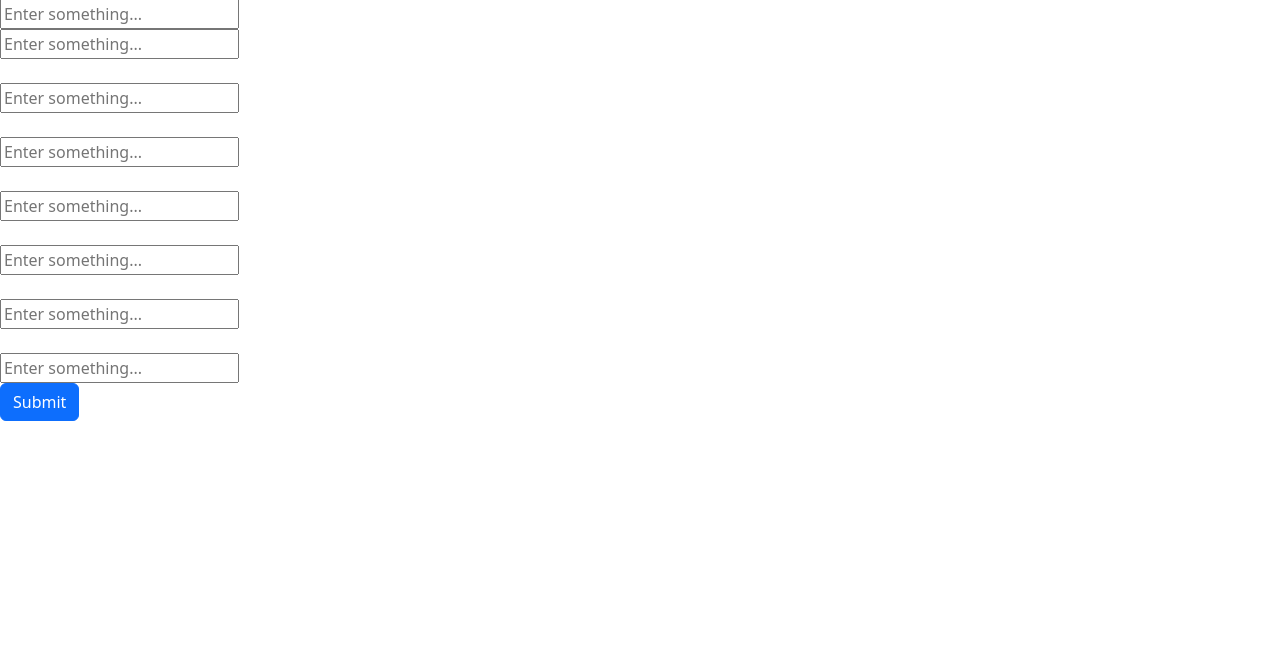
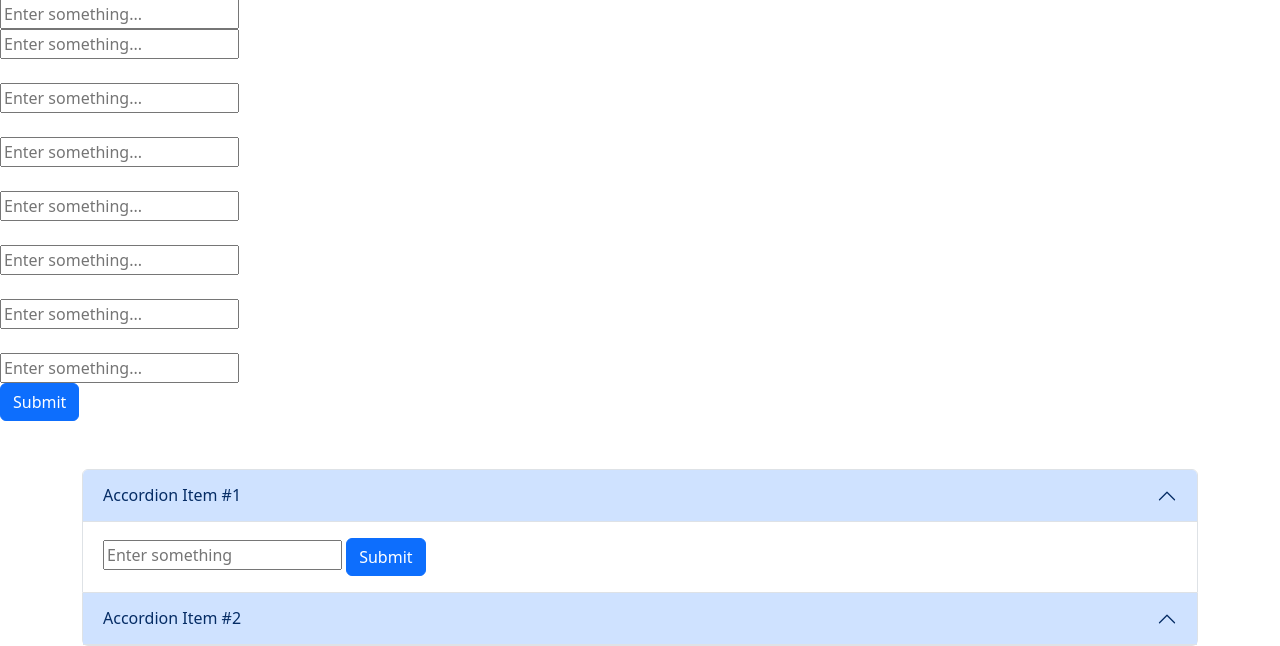
Before and after one commit to SandeshPAUDELs/firstDjangoProject, a Django app: page / in a window 1280 px wide. Shown: the part 417-1063 px from the top of the page. Before the commit the page ends 838 px from the top, so only its background shows below. Run offline with Django 4.2, Linux system fonts and the light colour scheme; some libraries are stand-ins or nearby versions.

Commit message:
accordion form submission

```diff
--- a/static/script.js
+++ b/static/script.js
@@ -1,9 +1,27 @@
-// Function to submit the form and refresh the page
-        function submitForm(event) {
-            event.preventDefault();
-            // Here, you can add any additional form processing logic if needed.
-            // For now, let's just refresh the page:
-            location.reload();
+const myForms = document.querySelectorAll('.myForm');
+        myForms.forEach(form => {
+            form.addEventListener('submit', (event) => {
+                event.preventDefault();
+
+                const accordion = document.getElementById('myAccordion');
+                const accordionState = [];
+                const accordionItems = accordion.querySelectorAll('.accordion-item');
+                accordionItems.forEach((item, index) => {
+                    const isExpanded = item.querySelector('.accordion-collapse').classList.contains('show');
+                    accordionState[index] = isExpanded;
+                });
+                localStorage.setItem('accordionState', JSON.stringify(accordionState));
+
+                location.reload();
+            });
+        });
+
+        const savedAccordionState = JSON.parse(localStorage.getItem('accordionState'));
+        if (savedAccordionState) {
+            const accordionItems = document.querySelectorAll('.accordion-item');
+            accordionItems.forEach((item, index) => {
+                if (savedAccordionState[index]) {
+                    item.querySelector('.accordion-collapse').classList.add('show');
+                }
+            });
         }
-
-        //
--- a/templates/index.html
+++ b/templates/index.html
@@ -81,9 +81,45 @@
                             <button type="submit" class="btn btn-primary">Submit</button>
                         </form>
 
+                        <div class="container mt-5">
+                            <div class="accordion" id="myAccordion">
+                                <!-- Accordion Item 1 -->
+                                <div class="accordion-item">
+                                    <h2 class="accordion-header" id="section1">
+                                        <button class="accordion-button" type="button" data-bs-toggle="collapse" data-bs-target="#collapse1">
+                                            Accordion Item #1
+                                        </button>
+                                    </h2>
+                                    <div id="collapse1" class="accordion-collapse collapse show">
+                                        <div class="accordion-body">
+                                            <form class="myForm">
+                                                <input type="text" name="exampleField1" placeholder="Enter something">
+                                                <button type="submit" class="btn btn-primary">Submit</button>
+                                            </form>
+                                        </div>
+                                    </div>
+                                </div>
 
+                                <!-- Accordion Item 2 -->
+                                <div class="accordion-item">
+                                    <h2 class="accordion-header" id="section2">
+                                        <button class="accordion-button" type="button" data-bs-toggle="collapse" data-bs-target="#collapse2">
+                                            Accordion Item #2
+                                        </button>
+                                    </h2>
+                                    <div id="collapse2" class="accordion-collapse collapse">
+                                        <div class="accordion-body">
+                                            <form class="myForm">
+                                                <input type="text" name="exampleField2" placeholder="Enter something">
+                                                <button type="submit" class="btn btn-primary">Submit</button>
+                                            </form>
+                                        </div>
+                                    </div>
+                                </div>
+
+                            </div>
+                        </div>
     <script src="https://cdn.jsdelivr.net/npm/bootstrap@5.5.0/dist/js/bootstrap.min.js" integrity="sha384-jZR6Spejh4U02d8jOt6vLEHfe/JQGiRRSQQxSfFWpi1MquVdAyjUar5+76PVCmYlT" crossorigin="anonymous"></script>
-
     <script type="text/javascript" src="{% static 'script.js' %}"></script>
 </body>
 </html>
```
Also changed, not shown: db.sqlite3.
